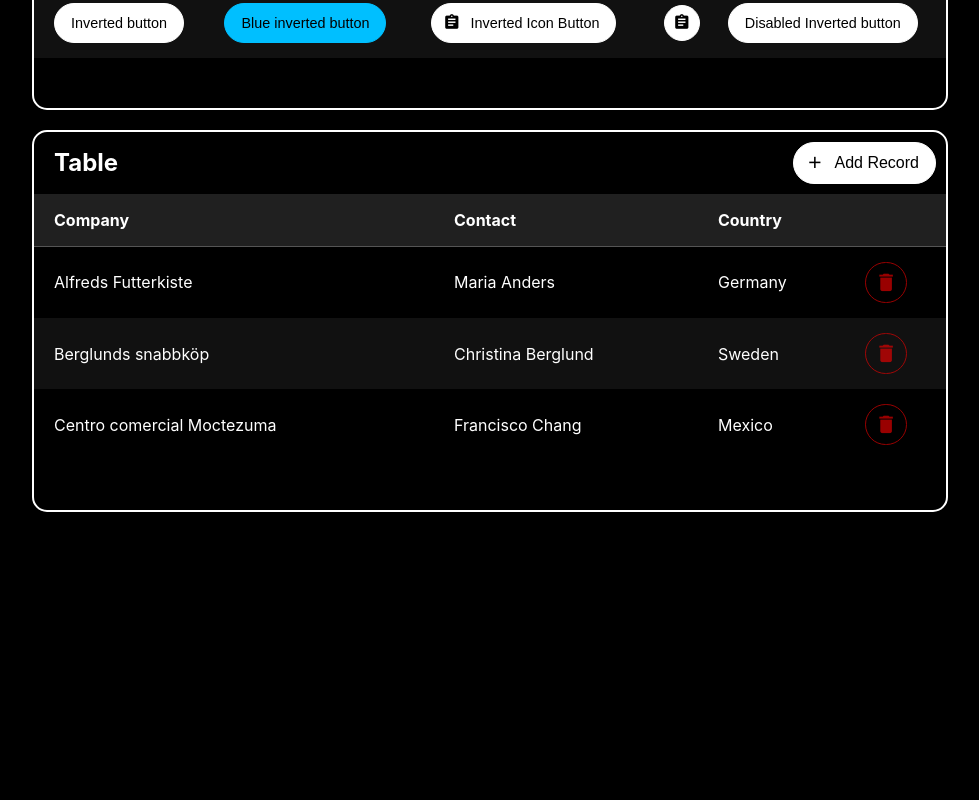
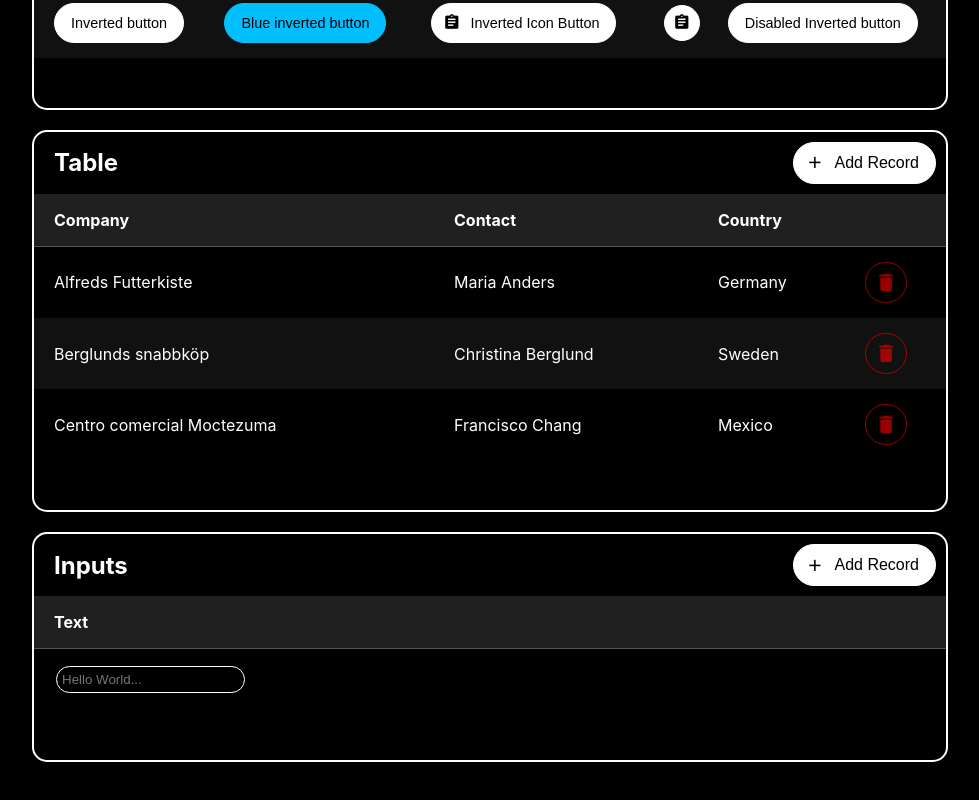
Before and after one commit to knightss27/seth-js, a Svelte app: page / in a window 1280 px wide. Shown: the part 358-1158 px from the top of the page, without its empty margins (150-1129 px from the left). Built offline with nearby package versions, Linux system fonts and the light colour scheme.

Commit message:
add TextInput to index

```diff
--- a/src/App.svelte
+++ b/src/App.svelte
@@ -3,6 +3,7 @@
 	import Navbar from './components/Navbar.svelte'
 	import Table from './components/Table.svelte'
 	import Header from './components/Header.svelte'
+	import TextInput from "./components/TextInput.svelte";
 </script>
 
 <Navbar>
@@ -69,6 +70,17 @@
 				<td style="padding-right: 0px"><Button color="red" icon="delete" size="1.25rem"></Button></td>
 			</tr>
 	</Table>
+
+	<br>
+
+	<Table title="Inputs">
+		<tr>
+			<th>Text</th>
+		</tr>
+		<tr>
+			<td><TextInput placeholder="Hello World..."></TextInput></td>
+		</tr>
+	</Table>
 </main>
 
 <style>
```
